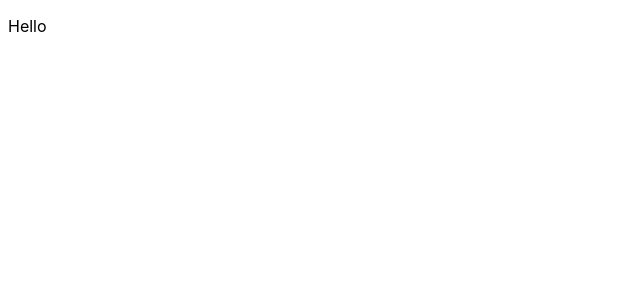
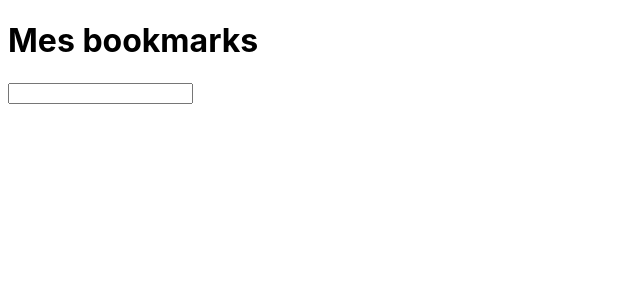
Before and after one commit to YoannDelion/test-klaxoon, a React (Create React App) app: page / in a window 1280 px wide. Shown: the top 300 px of the page, without its empty margins (0-640 px from the left). Built offline with nearby package versions, Linux system fonts and the light colour scheme.

Commit message:
feat(TextInput): created text input component

```diff
--- /dev/null
+++ b/src/components/TextInput/TextInput.tsx
@@ -0,0 +1,9 @@
+interface Props {
+  value: string
+  type?: 'text' // Could create a union type listing all html input types
+  setValue: any
+}
+
+export default function TextInput({ value, type = 'text', setValue }: Props) {
+  return <input type={type} value={value} onChange={setValue} />
+}
--- /dev/null
+++ b/src/components/TextInput/package.json
@@ -0,0 +1,3 @@
+{
+  "main": "TextInput.tsx"
+}
--- a/src/pages/App/App.tsx
+++ b/src/pages/App/App.tsx
@@ -1,10 +1,18 @@
-import React from 'react'
+import React, { useState } from 'react'
+import TextInput from '../../components/TextInput'
 import './App.css'
 
 function App() {
+  const [link, setLink] = useState('')
+
+  const handleChange = (e: React.FormEvent<HTMLInputElement>) => {
+    setLink(e.currentTarget.value)
+  }
+
   return (
     <div className='App'>
-      <p>Hello</p>
+      <h1>Mes bookmarks</h1>
+      <TextInput value={link} setValue={handleChange} />
     </div>
   )
 }
```
